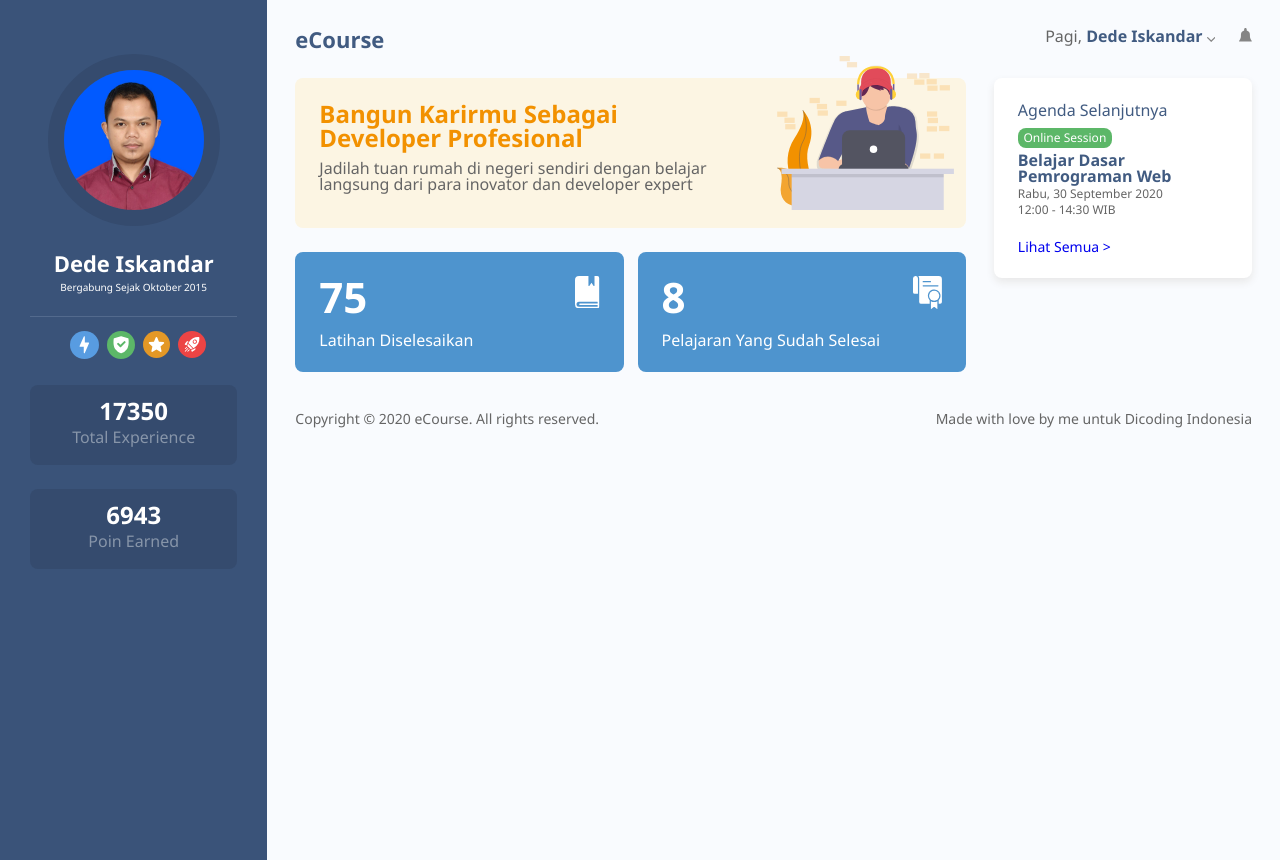
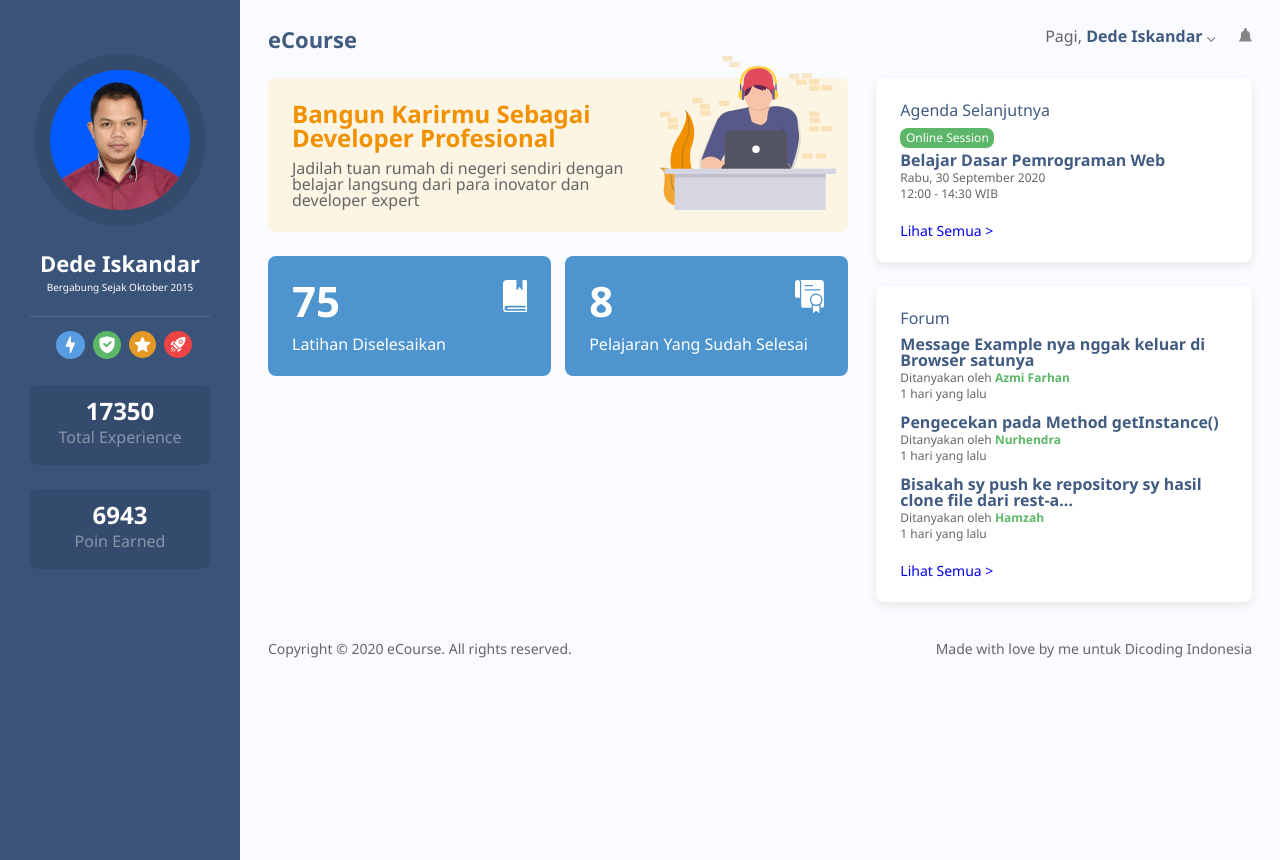
Before and after one commit to ddiskandar/eCourse, a plain HTML site: page index.html in a window 1280 px wide. Drawn offline with Linux system fonts and the light colour scheme.

Commit message:
fix menu dan tambah forum

```diff
--- a/assets/style.css
+++ b/assets/style.css
@@ -43,6 +43,7 @@ body {
 
 .teks-putih { color: white; }
 .teks-oren { color: #F29100; }
+.teks-hijau { color: #5CB768; }
 
 /* Definisi Ukuran */
 .teks-9 { font-size: 42px; }
--- a/index.html
+++ b/index.html
@@ -38,7 +38,7 @@
     </div>
 </aside>
 
-<div class="container l-7">
+<div id="app" class="container l-7">
     <header class="flex flex-pinggir bb-7">
         <h1 class="teks-tebal teks-7 warna-utama">eCourse</h1>
         <ul class="flex">
@@ -140,8 +140,37 @@
                 <div class="ba-6 teks-3">
                     <a href="#"> Lihat Semua ></a>
                 </div>
+            </div>
 
+            <div id="forum" class="bg-putih ba-6 l-6 bulat bayangan">
+                <div class="bb-4">
+                    <h3 class="warna-utama teks-semi-tebal">Forum</h3>
+                </div>
+                <div class="">
+                    <ul>
+                        <li class="bb-5">
+                            <h4 class="bb-1 warna-utama teks-tebal">Message Example nya nggak keluar di Browser satunya</h4>
+                            <div class="bb-1 teks-2">Ditanyakan oleh <span class="teks-hijau teks-tebal">Azmi Farhan</span></div>
+                            <div class="bb-1 teks-2">1 hari yang lalu</div>
+                        </li>
+                        <li class="bb-5">
+                            <h4 class="bb-1 warna-utama teks-tebal">Pengecekan pada Method getInstance()</h4>
+                            <div class="bb-1 teks-2">Ditanyakan oleh <span class="teks-hijau teks-tebal">Nurhendra</span></div>
+                            <div class="bb-1 teks-2">1 hari yang lalu</div>
+                        </li>
+                        <li class="bb-5">
+                            <h4 class="bb-1 warna-utama teks-tebal">Bisakah sy push ke repository sy hasil clone file dari rest-a...</h4>
+                            <div class="bb-1 teks-2">Ditanyakan oleh <span class="teks-hijau teks-tebal">Hamzah</span></div>
+                            <div class="bb-1 teks-2">1 hari yang lalu</div>
+                        </li>
+                    </ul>
+                </div>
+
+                <div class="ba-6 teks-3">
+                    <a href="#"> Lihat Semua ></a>
+                </div>
             </div>
+
         </section>
     </main>
 
@@ -160,16 +189,16 @@
 <nav id="menu-hp">
     <ul class="flex flex-sisi-pinggir l-5">
         <li class="menu teks-3">
-            <a href="#">
+            <a href="#app">
                 <svg fill="none" viewBox="0 0 24 24" stroke="currentColor" width="26px" class="bb-3">
                     <path stroke-linecap="round" stroke-linejoin="round" stroke-width="1"
                         d="M3 12l2-2m0 0l7-7 7 7M5 10v10a1 1 0 001 1h3m10-11l2 2m-2-2v10a1 1 0 01-1 1h-3m-6 0a1 1 0 001-1v-4a1 1 0 011-1h2a1 1 0 011 1v4a1 1 0 001 1m-6 0h6" />
                 </svg>
-                Beranda
+                Home
             </a>
         </li>
         <li class="menu teks-3">
-            <a href="#">
+            <a href="#belajar">
                 <svg fill="none" viewBox="0 0 24 24" stroke="currentColor" width="26px" class="bb-3">
                     <path stroke-linecap="round" stroke-linejoin="round" stroke-width="1"
                         d="M5 5a2 2 0 012-2h10a2 2 0 012 2v16l-7-3.5L5 21V5z" /></svg>
@@ -186,7 +215,7 @@
             </a>
         </li>
         <li class="menu teks-3">
-            <a href="#">
+            <a href="#forum">
                 <svg fill="none" viewBox="0 0 24 24" stroke="currentColor" width="26px" class="bb-3">
                     <path stroke-linecap="round" stroke-linejoin="round" stroke-width="1"
                         d="M8.228 9c.549-1.165 2.03-2 3.772-2 2.21 0 4 1.343 4 3 0 1.4-1.278 2.575-3.006 2.907-.542.104-.994.54-.994 1.093m0 3h.01M21 12a9 9 0 11-18 0 9 9 0 0118 0z" />
@@ -195,12 +224,12 @@
             </a>
         </li>
         <li class="menu teks-3">
-            <a href="#">
+            <a href="#profil">
                 <svg fill="none" viewBox="0 0 24 24" stroke="currentColor" width="26px" class="bb-3">
                     <path stroke-linecap="round" stroke-linejoin="round" stroke-width="1"
                         d="M5.121 17.804A13.937 13.937 0 0112 16c2.5 0 4.847.655 6.879 1.804M15 10a3 3 0 11-6 0 3 3 0 016 0zm6 2a9 9 0 11-18 0 9 9 0 0118 0z" />
                     </svg>
-                Akun
+                Profil
             </a>
         </li>
     </ul>
```
